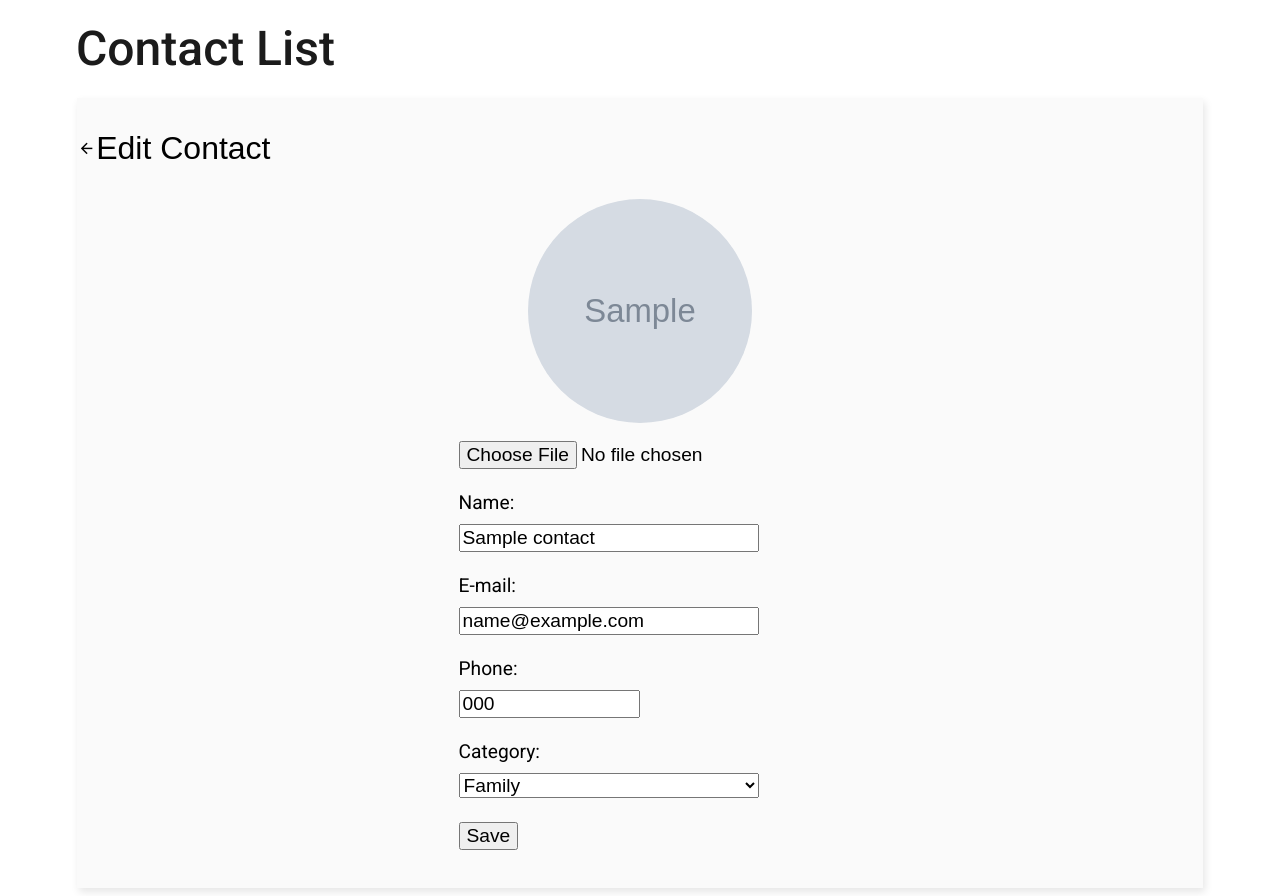
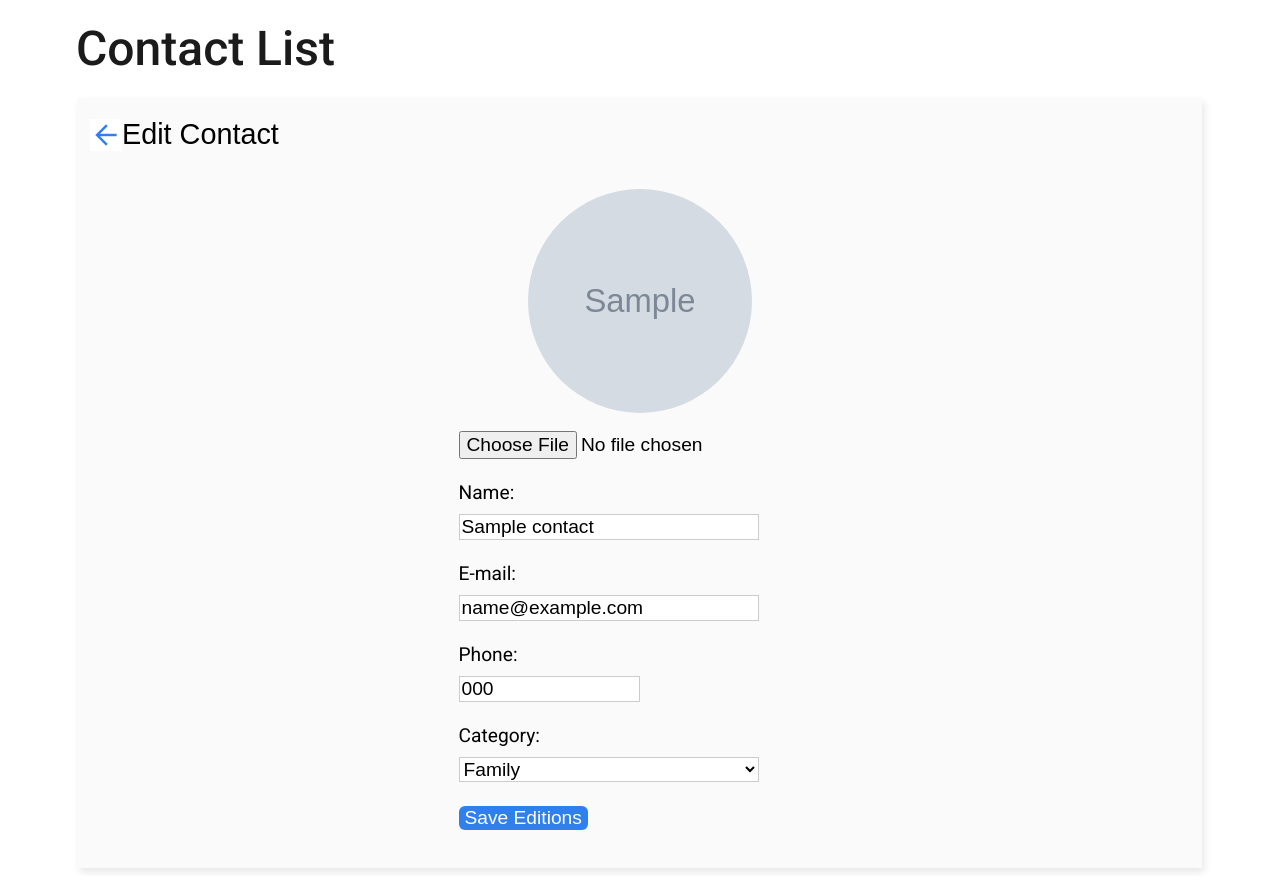
Before and after one commit to carolinarigaudfelix/Contact-List-Python-Django, a Django app: page /edit/1 in a window 1280 px wide. After the commit the page ends 872 px from the top, so only its background shows below. Run offline with Django 4.2, Linux system fonts and the light colour scheme; tables that the repository leaves empty hold one stand-in row (values such as "Sample post"); grey boxes marked "Sample" are stand-in pictures.

Commit message:
edits-css

```diff
--- a/contacts/models.py
+++ b/contacts/models.py
@@ -14,7 +14,7 @@ CATEGORY_CHOICES = (
 class Contact(models.Model):
     image = models.ImageField(upload_to='images/')
     name = models.CharField(max_length=50)
-    email = models.EmailField(max_length=254, verbose_name='E-mail')
+    email = models.EmailField(max_length=254, verbose_name='E-mail', blank=True)
     phone = PhoneNumberField()
     category = models.CharField(max_length=10, choices=CATEGORY_CHOICES, default='family')
 
--- a/contacts/templates/edit_contact.html
+++ b/contacts/templates/edit_contact.html
@@ -37,7 +37,7 @@
                     <option value="work">Work</option>
                     <option value="unknow">Unknow</option>
                 </select>
-            <input type="submit" id="submit" value="Save">
+            <input type="submit" id="submit" value="Save Editions">
         </form>
     </section>
 {% endblock %}
--- a/contacts/templates/show_contact_new.html
+++ b/contacts/templates/show_contact_new.html
@@ -5,7 +5,6 @@
     <link rel="stylesheet" href="https://fonts.googleapis.com/css2?family=Material+Symbols+Outlined:opsz,wght,FILL,GRAD@48,400,0,0" />
     <link rel="stylesheet" href="{% static "css/main-header.css" %}">
     <link rel="stylesheet" href="{% static "css/show_contact_new.css" %}">
-
     {% include 'main-header.html'%}
     <section class="box_show">
         <header class="box_back">
--- a/contacts/views.py
+++ b/contacts/views.py
@@ -36,12 +36,12 @@ def contact_list(request):
     txt_name = request.GET.get('name')
     if txt_name:
         contacts = Contact.objects.filter(name__icontains=txt_name).order_by('name')
-        paginator = Paginator(contacts, 6)
+        paginator = Paginator(contacts, 3)                                          #You can modify here the number of people per page
         page_number = request.GET.get("page")
         page_obj = paginator.get_page(page_number)
     else:
         contacts = Contact.objects.all().order_by('name')
-        paginator = Paginator(contacts, 6)
+        paginator = Paginator(contacts, 3)
         page_number = request.GET.get("page")
         page_obj = paginator.get_page(page_number)
 
--- a/note/settings.py
+++ b/note/settings.py
@@ -1,6 +1,7 @@
 from pathlib import Path
 import os
-from decouple import config
+from decouple import config, Csv
+
 
 
 
@@ -17,7 +18,7 @@ SECRET_KEY = config('SECRET_KEY')
 # SECURITY WARNING: don't run with debug turned on in production!
 DEBUG = config('DEBUG', cast=bool)
 
-ALLOWED_HOSTS = ['10.0.2.15', '127.0.0.1']
+ALLOWED_HOSTS =  config('ALLOWED_HOSTS', default=[], cast=Csv())
 
 
 # Application definition
--- a/static/css/edit_contact.css
+++ b/static/css/edit_contact.css
@@ -6,6 +6,9 @@
     width: 100%;
 }
 
+img{
+    object-fit: cover;
+}
 .back_contact {
     display: flex;
     flex-direction: row;
@@ -18,6 +21,7 @@
     align-items: center;
     color: black;
     justify-content: left;
+    height: 80%;
 }
 
 .back_contact p{
@@ -64,15 +68,14 @@
 }
 
 .box_edit{
-    margin: 0 auto 0 0;
     display: flex;
     flex-direction: column;
+    box-shadow: 2px 4px 8px 0px rgba(0, 0, 0, 0.1);
+    margin-left: 70px;
+    margin-right: 70px;
+    align-items: center;
+    justify-content: center;
     background-color: var(--w-200);
-    box-shadow: 2px 4px 8px 0px rgba(0, 0, 0, 0.1);
-    margin-left: 69px;
-    margin-right: 69px;
-    justify-content: center;
-    align-items: center;
 }
 
 
@@ -91,9 +94,19 @@
 
 #submit{
     margin-top: 24px;
+    background: var(--bl-100);
+    border: none;
+    color: var(--w-100);
+    border-radius: 6px;
+    font-size: calc(var(--font-2)*0.6);
+}
+
+.back_bottom button span{
+    color: var(--bl-100);
 }
 
 .back_contact button{
+    margin-left: 12px;
     background-color: var(--w-200);
 }
 
@@ -111,6 +124,7 @@
     .form_edit label, input, select name{
         font-size: calc(var(--font-2) * 0.6);
     }
+
     .form_edit input{
         display: flex;
         margin-bottom: 22px;
@@ -120,17 +134,24 @@
     }
     .form_edit select, .back_contact button span{
         font-size: calc(var(--font-2) * 0.6);
+        background-color: var(--w-100);
     }
 
     #name, #email, #category{
         width: 300px;
+        border: 1px solid #CCCCCC;
     }
+    #name, #email, #phone, #category:focus{
+        outline: none;
+    }
+
     #phone{
         width: 50%;
+        border: 1px solid #CCCCCC;
     }
 
     .back_contact p{
-        font-size: var(--font-2);
+        font-size: calc(var(--font-3)*0.6);
     }
 
 }
@@ -144,7 +165,13 @@
         align-items: center;
         margin-bottom: 18px;
     }
-    .form_edit select option{
-        font-size: calc(var(--font-2) * 0.4);
+    .back_contact button span {
+        font-size: var(--font-2);
     }
 }
+
+@media screen and (min-width: 1200px){
+    .form_edit select option{
+        font-size: calc(var(--font-2) * 0.6);
+    }
+}
--- a/static/css/style.css
+++ b/static/css/style.css
@@ -144,7 +144,8 @@ input:focus, input:focus {
     border-radius: 10px;
     justify-content:center;
     background-color: white;
-    box-shadow: 0px 4px 4px 0px rgba(0, 0, 0, 0.1);
+    box-shadow: 0px 4px 4px 0px rgba(0, 0, 0, 0.2);
+    color: var(--bl-100);
 }
 
 .card_button button span:nth-child(even) {
@@ -229,6 +230,7 @@ input:focus, input:focus {
         width: 64px;
         height: 64px;
         border-radius:100%;
+        object-fit: cover;
     }
 
     .card_contact span{
--- a/templates/base.html
+++ b/templates/base.html
@@ -3,8 +3,8 @@
 <html lang="pt">
 
 <head>
-    <title>Lista de Contatos</title>
-
+    <title>Contact List</title>
+    <link rel="icon" href="https://cdn-icons-png.flaticon.com/512/73/73552.png" type="image/x-icon"/>
     <meta charset="utf-8">
     <link rel="stylesheet" href="https://fonts.googleapis.com/css2?family=Material+Symbols+Outlined:opsz,wght,FILL,GRAD@20..48,100..700,0..1,-50..200" />
     <link rel="preconnect" href="https://fonts.googleapis.com">
@@ -28,7 +28,7 @@
 
     <div class = "search">
         <form action = "{% url 'contact_list' %}"  method="GET">
-            <input type="text" name = "name" id = "name" placeholder = "Search Name" >
+            <input type="text" name="name" id="name" value="{{ txt_name }}">
             <button type = "submit"><i class="fa fa-search"></i></button>
         </form>
     </div>
```
Also changed, not shown: static/css/new_contact.css (+26 -18 lines), static/css/show_contact_new.css (+11 -24 lines), static/css/variables.css (line endings or trailing spaces).
